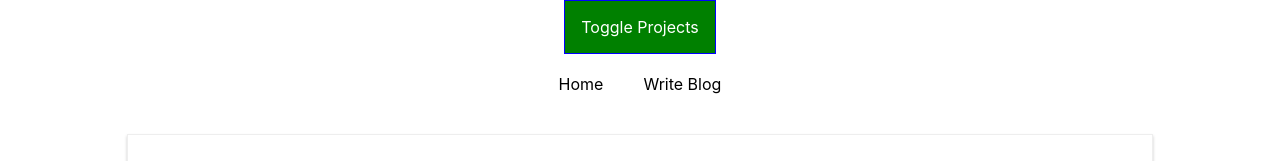
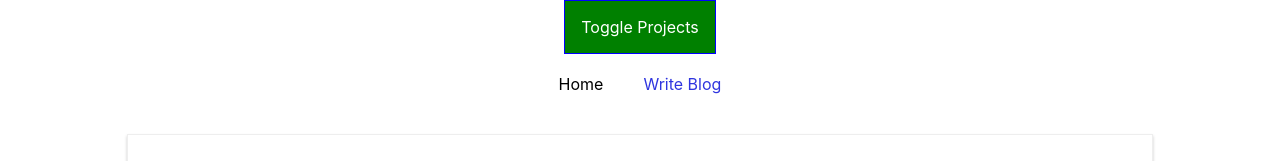
Before and after one commit to navneetgupta/react_ex, a React (Create React App) app: page /blog/create in a window 1280 px wide. Shown: the top 161 px of the page. Built offline with nearby package versions, Linux system fonts and the light colour scheme.

Commit message:
Lecture 229. Styling the Active Route

```diff
--- a/src/containers/Blog/Blog.css
+++ b/src/containers/Blog/Blog.css
@@ -23,6 +23,7 @@
 }
 
 .Post_hdr a:hover,
-.Post_hdr a:active {
+.Post_hdr a:active,
+.Post_hdr a.my_active {
   color: #fa923f;
 }
--- a/src/containers/Blog/Blog.js
+++ b/src/containers/Blog/Blog.js
@@ -1,30 +1,35 @@
 import React, { Component } from "react";
 import axios from "../../axios";
-import { Route, Link } from "react-router-dom";
+import { Route, NavLink } from "react-router-dom";
 import Posts from "./Posts/Posts";
 import NewPost from "./NewPost/NewPost";
 import "./Blog.css";
 
 class Blog extends Component {
   render() {
+    console.log(this.props);
     return (
       <div>
         <header className="Post_hdr">
           <nav>
             <ul>
               <li>
-                <Link to="/">Home</Link>
+                <NavLink to="/" exact activeClassName="my_active">
+                  Home
+                </NavLink>
               </li>
               <li>
-                <Link
+                <NavLink
                   to={{
                     pathname: "/blog/create",
                     hash: "#submit",
                     search: "?quick-submit=true"
                   }}
+                  activeClassName="my_active"
+                  activeStyle={{ color: "#2f35df" }}
                 >
                   Write Blog
-                </Link>
+                </NavLink>
               </li>
             </ul>
           </nav>
--- a/src/containers/Blog/NewPost/NewPost.js
+++ b/src/containers/Blog/NewPost/NewPost.js
@@ -18,7 +18,7 @@ class NewPost extends Component {
   };
 
   componentDidMount() {
-    console.log(this.props);
+    // console.log(this.props);
   }
   render() {
     return (
--- a/src/containers/Blog/Posts/Posts.js
+++ b/src/containers/Blog/Posts/Posts.js
@@ -8,7 +8,7 @@ class Posts extends Component {
   };
 
   componentDidMount() {
-    console.log(this.props);
+    // console.log(this.props);
     axios
       .get("/posts")
       .then(response => {
```
